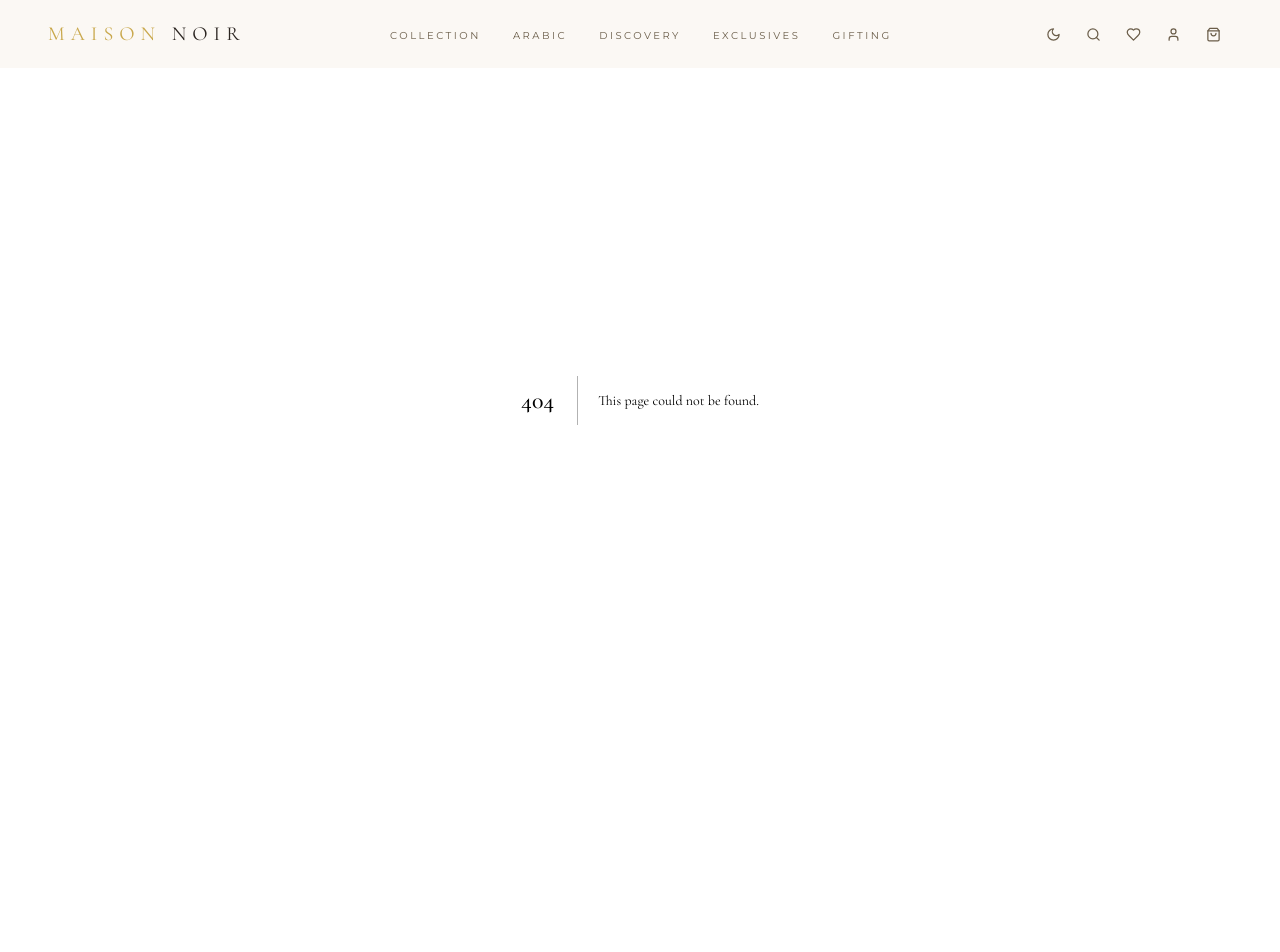
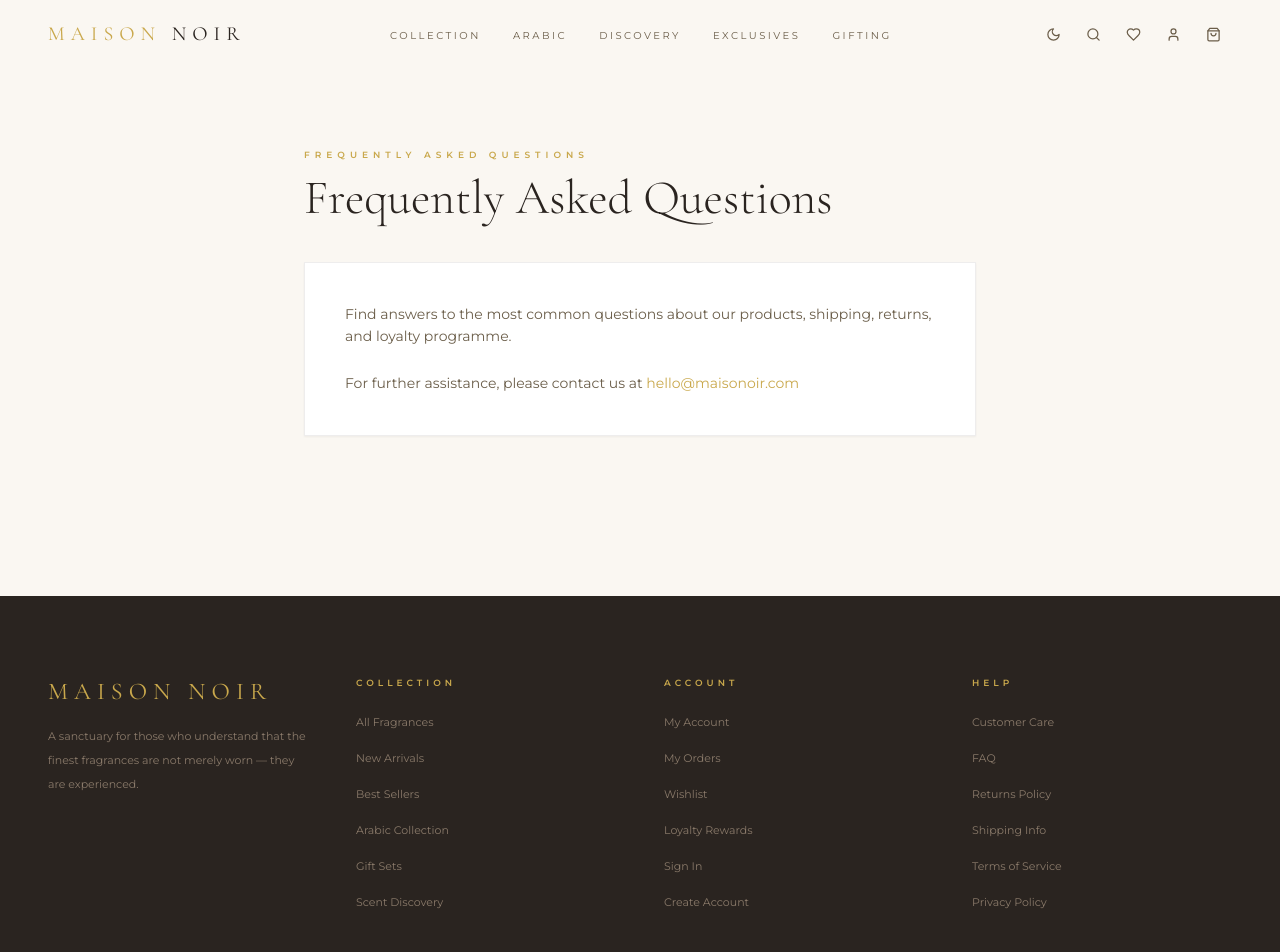
Before and after one commit to navarshabeer768-arch/maisonoir-web, a Next.js app: page /faq in a window 1280 px wide. Before the commit this address had no page. Shown: the top 952 px of the page. Before the commit the page ends 800 px from the top, so only its background shows below. Built offline with nearby package versions, Linux system fonts and the light colour scheme.

Commit message:
fix: add missing pages (support/faq/returns/shipping/terms/privacy), fix footer links, add favicon

```diff
--- /dev/null
+++ b/app/faq/page.tsx
@@ -0,0 +1,18 @@
+import { Footer } from '@/components/layout/Footer'
+export const metadata = { title: 'Frequently Asked Questions' }
+export default function Page() {
+  return (
+    <div className="min-h-screen bg-[#FAF7F2]">
+      <div className="h-[68px]" />
+      <div className="max-w-3xl mx-auto px-6 md:px-12 py-20">
+        <p className="section-eyebrow">Frequently Asked Questions</p>
+        <h1 className="font-display text-5xl font-light text-[#2A2420] mb-10">Frequently Asked Questions</h1>
+        <div className="bg-white border border-[rgba(42,36,32,0.08)] p-10 shadow-sm space-y-6 text-[#6B5E4A] text-sm leading-relaxed">
+          <p>Find answers to the most common questions about our products, shipping, returns, and loyalty programme.</p>
+          <p>For further assistance, please contact us at <a href="mailto:hello@maisonoir.com" className="text-[#C9A84C] hover:underline">hello@maisonoir.com</a></p>
+        </div>
+      </div>
+      <Footer />
+    </div>
+  )
+}
--- /dev/null
+++ b/app/icon.tsx
@@ -0,0 +1,16 @@
+import { ImageResponse } from 'next/og'
+export const size = { width: 32, height: 32 }
+export const contentType = 'image/png'
+export default function Icon() {
+  return new ImageResponse(
+    <div style={{
+      background: '#FAF7F2',
+      width: '100%', height: '100%',
+      display: 'flex', alignItems: 'center', justifyContent: 'center',
+      fontSize: 20, fontWeight: 700, color: '#C9A84C',
+      fontFamily: 'serif',
+    }}>
+      M
+    </div>
+  )
+}
--- /dev/null
+++ b/app/privacy/page.tsx
@@ -0,0 +1,18 @@
+import { Footer } from '@/components/layout/Footer'
+export const metadata = { title: 'Privacy Policy' }
+export default function Page() {
+  return (
+    <div className="min-h-screen bg-[#FAF7F2]">
+      <div className="h-[68px]" />
+      <div className="max-w-3xl mx-auto px-6 md:px-12 py-20">
+        <p className="section-eyebrow">Privacy Policy</p>
+        <h1 className="font-display text-5xl font-light text-[#2A2420] mb-10">Privacy Policy</h1>
+        <div className="bg-white border border-[rgba(42,36,32,0.08)] p-10 shadow-sm space-y-6 text-[#6B5E4A] text-sm leading-relaxed">
+          <p>We take your privacy seriously. We never sell your personal data. Information collected is used solely to process your orders and improve your experience.</p>
+          <p>For further assistance, please contact us at <a href="mailto:hello@maisonoir.com" className="text-[#C9A84C] hover:underline">hello@maisonoir.com</a></p>
+        </div>
+      </div>
+      <Footer />
+    </div>
+  )
+}
--- /dev/null
+++ b/app/returns/page.tsx
@@ -0,0 +1,18 @@
+import { Footer } from '@/components/layout/Footer'
+export const metadata = { title: 'Returns Policy' }
+export default function Page() {
+  return (
+    <div className="min-h-screen bg-[#FAF7F2]">
+      <div className="h-[68px]" />
+      <div className="max-w-3xl mx-auto px-6 md:px-12 py-20">
+        <p className="section-eyebrow">Returns Policy</p>
+        <h1 className="font-display text-5xl font-light text-[#2A2420] mb-10">Returns Policy</h1>
+        <div className="bg-white border border-[rgba(42,36,32,0.08)] p-10 shadow-sm space-y-6 text-[#6B5E4A] text-sm leading-relaxed">
+          <p>We accept returns within 30 days of delivery for unopened, sealed items in original packaging. Once approved, refunds are processed within 5-7 business days.</p>
+          <p>For further assistance, please contact us at <a href="mailto:hello@maisonoir.com" className="text-[#C9A84C] hover:underline">hello@maisonoir.com</a></p>
+        </div>
+      </div>
+      <Footer />
+    </div>
+  )
+}
--- /dev/null
+++ b/app/shipping/page.tsx
@@ -0,0 +1,18 @@
+import { Footer } from '@/components/layout/Footer'
+export const metadata = { title: 'Shipping Information' }
+export default function Page() {
+  return (
+    <div className="min-h-screen bg-[#FAF7F2]">
+      <div className="h-[68px]" />
+      <div className="max-w-3xl mx-auto px-6 md:px-12 py-20">
+        <p className="section-eyebrow">Shipping Information</p>
+        <h1 className="font-display text-5xl font-light text-[#2A2420] mb-10">Shipping Information</h1>
+        <div className="bg-white border border-[rgba(42,36,32,0.08)] p-10 shadow-sm space-y-6 text-[#6B5E4A] text-sm leading-relaxed">
+          <p>We offer free shipping on all orders over $150. Standard delivery takes 3-5 business days within Qatar and the GCC. International delivery 7-14 business days.</p>
+          <p>For further assistance, please contact us at <a href="mailto:hello@maisonoir.com" className="text-[#C9A84C] hover:underline">hello@maisonoir.com</a></p>
+        </div>
+      </div>
+      <Footer />
+    </div>
+  )
+}
--- /dev/null
+++ b/app/support/page.tsx
@@ -0,0 +1,18 @@
+import { Footer } from '@/components/layout/Footer'
+export const metadata = { title: 'Customer Care' }
+export default function Page() {
+  return (
+    <div className="min-h-screen bg-[#FAF7F2]">
+      <div className="h-[68px]" />
+      <div className="max-w-3xl mx-auto px-6 md:px-12 py-20">
+        <p className="section-eyebrow">Customer Care</p>
+        <h1 className="font-display text-5xl font-light text-[#2A2420] mb-10">Customer Care</h1>
+        <div className="bg-white border border-[rgba(42,36,32,0.08)] p-10 shadow-sm space-y-6 text-[#6B5E4A] text-sm leading-relaxed">
+          <p>Our team is available to help you with any questions about your order, our products, or your account. We respond within 24 hours.</p>
+          <p>For further assistance, please contact us at <a href="mailto:hello@maisonoir.com" className="text-[#C9A84C] hover:underline">hello@maisonoir.com</a></p>
+        </div>
+      </div>
+      <Footer />
+    </div>
+  )
+}
--- /dev/null
+++ b/app/terms/page.tsx
@@ -0,0 +1,18 @@
+import { Footer } from '@/components/layout/Footer'
+export const metadata = { title: 'Terms of Service' }
+export default function Page() {
+  return (
+    <div className="min-h-screen bg-[#FAF7F2]">
+      <div className="h-[68px]" />
+      <div className="max-w-3xl mx-auto px-6 md:px-12 py-20">
+        <p className="section-eyebrow">Terms of Service</p>
+        <h1 className="font-display text-5xl font-light text-[#2A2420] mb-10">Terms of Service</h1>
+        <div className="bg-white border border-[rgba(42,36,32,0.08)] p-10 shadow-sm space-y-6 text-[#6B5E4A] text-sm leading-relaxed">
+          <p>By using Maison Noir, you agree to our terms and conditions. All products are 100% authentic and sourced directly from authorized distributors.</p>
+          <p>For further assistance, please contact us at <a href="mailto:hello@maisonoir.com" className="text-[#C9A84C] hover:underline">hello@maisonoir.com</a></p>
+        </div>
+      </div>
+      <Footer />
+    </div>
+  )
+}
--- a/components/layout/Footer.tsx
+++ b/components/layout/Footer.tsx
@@ -17,46 +17,76 @@
     <footer className="bg-[#2A2420] text-[#F0EAD6] pt-20 pb-10 px-6 md:px-12 mt-20">
       <div className="max-w-[1400px] mx-auto">
         <div className="grid grid-cols-2 md:grid-cols-4 gap-12 mb-16">
+          {/* Brand */}
           <div className="col-span-2 md:col-span-1">
             <div className="font-display text-2xl tracking-[6px] text-[#C9A84C] mb-4 uppercase">Maison Noir</div>
             <p className="text-[11px] leading-[2.2] text-[#8A7A6A] max-w-[260px]">
               A sanctuary for those who understand that the finest fragrances are not merely worn — they are experienced.
             </p>
           </div>
+
+          {/* Collection */}
+          <div>
+            <p className="text-[9px] tracking-[4px] uppercase text-[#C9A84C] mb-5 font-semibold">Collection</p>
+            <ul className="space-y-3">
               {[
-            { title: 'Collection', links: [
-              { href: '/shop', l: 'All Fragrances' }, { href: '/shop?filter=new', l: 'New Arrivals' },
-              { href: '/shop?filter=bestseller', l: 'Best Sellers' }, { href: '/shop?filter=arabic', l: 'Arabic Collection' },
+                { href: '/shop', l: 'All Fragrances' },
+                { href: '/shop?filter=new', l: 'New Arrivals' },
+                { href: '/shop?filter=bestseller', l: 'Best Sellers' },
+                { href: '/shop?category=arabic-perfumes', l: 'Arabic Collection' },
                 { href: '/shop?category=luxury-gift-sets', l: 'Gift Sets' },
-            ]},
-            { title: 'Account', links: [
-              { href: '/account', l: 'My Account' }, { href: '/account/orders', l: 'My Orders' },
-              { href: '/account/wishlist', l: 'Wishlist' }, { href: '/account/loyalty', l: 'Loyalty Rewards' },
-            ]},
-            { title: 'Help', links: [
-              { href: '/support', l: 'Customer Care' }, { href: '/faq', l: 'FAQ' },
-              { href: '/returns', l: 'Returns Policy' }, { href: '/shipping', l: 'Shipping Info' },
-            ]},
-          ].map(({ title, links }) => (
-            <div key={title}>
-              <p className="text-[9px] tracking-[4px] uppercase text-[#C9A84C] mb-5 font-semibold">{title}</p>
-              <ul className="space-y-3">
-                {links.map(({ href, l }) => (
+                { href: '/discovery', l: 'Scent Discovery' },
+              ].map(({ href, l }) => (
                 <li key={href}>
                   <Link href={href} className="text-[11px] text-[#8A7A6A] hover:text-[#C9A84C] transition-colors">{l}</Link>
                 </li>
               ))}
             </ul>
           </div>
+
+          {/* Account */}
+          <div>
+            <p className="text-[9px] tracking-[4px] uppercase text-[#C9A84C] mb-5 font-semibold">Account</p>
+            <ul className="space-y-3">
+              {[
+                { href: '/account', l: 'My Account' },
+                { href: '/account/orders', l: 'My Orders' },
+                { href: '/account/wishlist', l: 'Wishlist' },
+                { href: '/account/loyalty', l: 'Loyalty Rewards' },
+                { href: '/auth/login', l: 'Sign In' },
+                { href: '/auth/register', l: 'Create Account' },
+              ].map(({ href, l }) => (
+                <li key={href}>
+                  <Link href={href} className="text-[11px] text-[#8A7A6A] hover:text-[#C9A84C] transition-colors">{l}</Link>
+                </li>
               ))}
+            </ul>
           </div>
+
+          {/* Help */}
+          <div>
+            <p className="text-[9px] tracking-[4px] uppercase text-[#C9A84C] mb-5 font-semibold">Help</p>
+            <ul className="space-y-3">
+              {[
+                { href: '/support', l: 'Customer Care' },
+                { href: '/faq', l: 'FAQ' },
+                { href: '/returns', l: 'Returns Policy' },
+                { href: '/shipping', l: 'Shipping Info' },
+                { href: '/terms', l: 'Terms of Service' },
+                { href: '/privacy', l: 'Privacy Policy' },
+              ].map(({ href, l }) => (
+                <li key={href}>
+                  <Link href={href} className="text-[11px] text-[#8A7A6A] hover:text-[#C9A84C] transition-colors">{l}</Link>
+                </li>
+              ))}
+            </ul>
+          </div>
+        </div>
+
+        {/* Bottom bar */}
         <div className="border-t border-[rgba(201,168,76,0.1)] pt-8 flex flex-wrap justify-between items-center gap-4">
           <p className="text-[9px] text-[#5A5048] tracking-[1px]">© 2025 Maison Noir. All rights reserved.</p>
-          <div className="flex gap-6">
-            {['Privacy Policy', 'Terms of Service'].map(l => (
-              <a key={l} href="#" className="text-[9px] text-[#5A5048] hover:text-[#C9A84C] transition-colors">{l}</a>
-            ))}
-          </div>
+          <p className="text-[9px] text-[#5A5048]">Doha, Qatar · hello@maisonoir.com</p>
         </div>
       </div>
     </footer>
```
Lines whose indentation alone changed are shown as unchanged.
